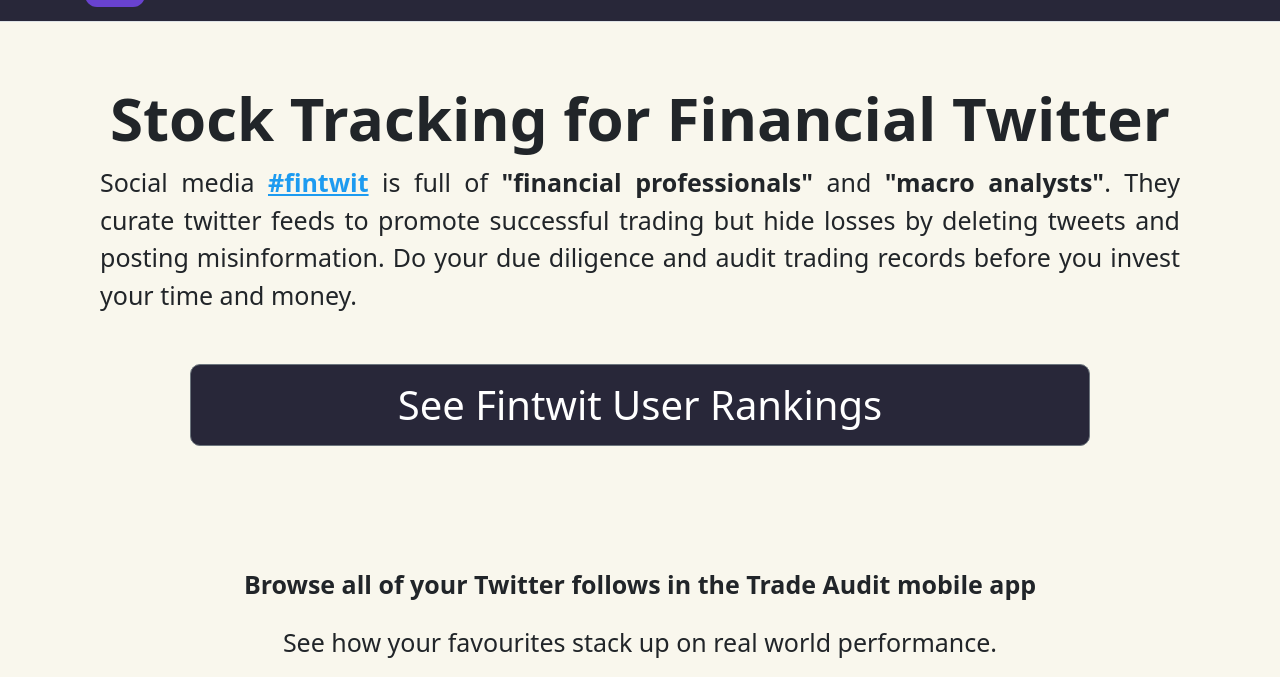
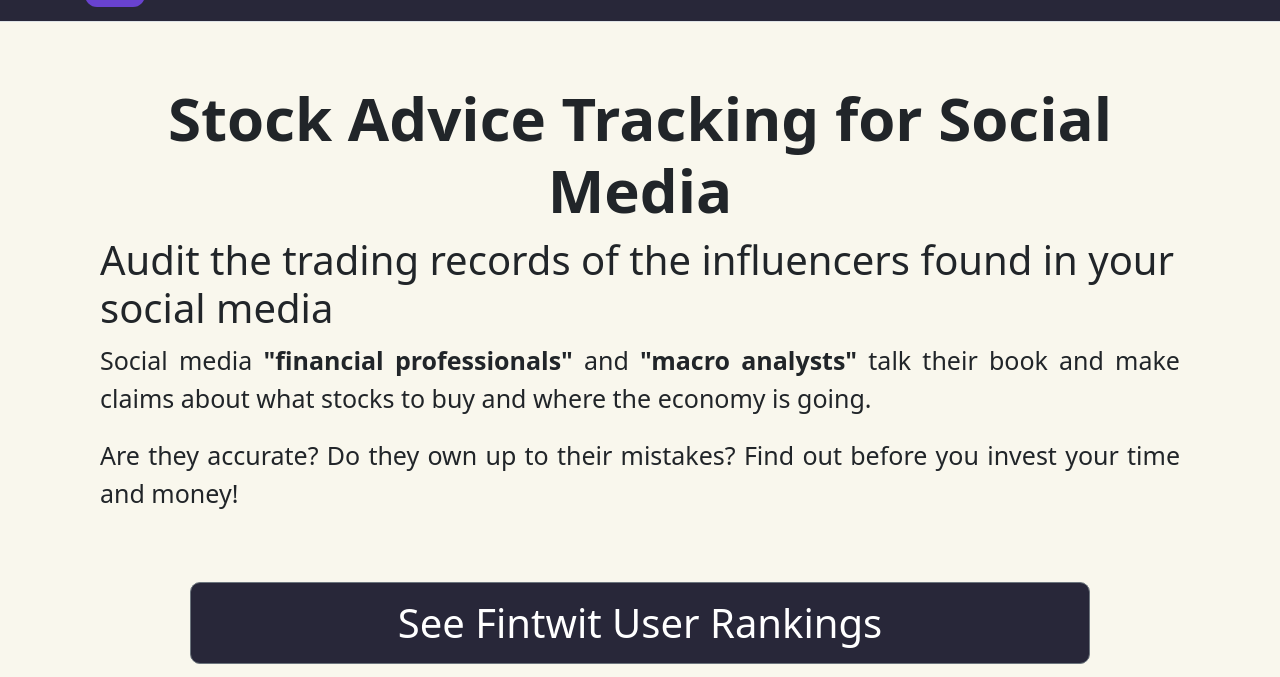
Before and after one commit to stevenrskelton/tradeaudit.app, a Jekyll site: the page built from index.html, in a window 1280 px wide, cut to the strip 74-751 px from the top of the page. Built offline with Jekyll 4.4.1, drawn with Linux system fonts in a browser that asks for light colours.

Commit message:
Update index.html

```diff
--- a/index.html
+++ b/index.html
@@ -1,18 +1,22 @@
 ---
 layout: default
 permalink: /
-title: "Trade Audit App for Fintwit"
+title: "Trade Audit App for Social Media"
 sitemap: true
 author_profile: false
 ---
 
-<h1 class="display-5 fw-bold text-center">Stock Tracking for Financial Twitter</h1>
+<h1 class="display-5 fw-bold text-center">Stock Advice Tracking for Social Media</h1>
+<h2>Audit the trading records of the influencers found in your social media</h2>
 
 <span class="lead mb-4" style="text-align:justify;text-justify:inter-word;">
-  Social media <a href="https://twitter.com/hashtag/fintwit?src=hashtag_click" target="_blank" class="fw-bold">#fintwit</a> is
-  full of <span class="fw-bold">"financial professionals"</span> and <span class="fw-bold">"macro analysts"</span>.
-  They curate twitter feeds to promote successful trading but hide losses by deleting tweets and posting misinformation.
-  Do your due diligence and audit trading records before you invest your time and money.
+  <p>
+  Social media <span class="fw-bold">"financial professionals"</span> and <span class="fw-bold">"macro analysts"</span>
+  talk their book and make claims about what stocks to buy and where the economy is going.
+  </p>
+  <p>
+  Are they accurate? Do they own up to their mistakes?  Find out before you invest your time and money!
+  </p>
 </span>
 
 <script type="module">
```
